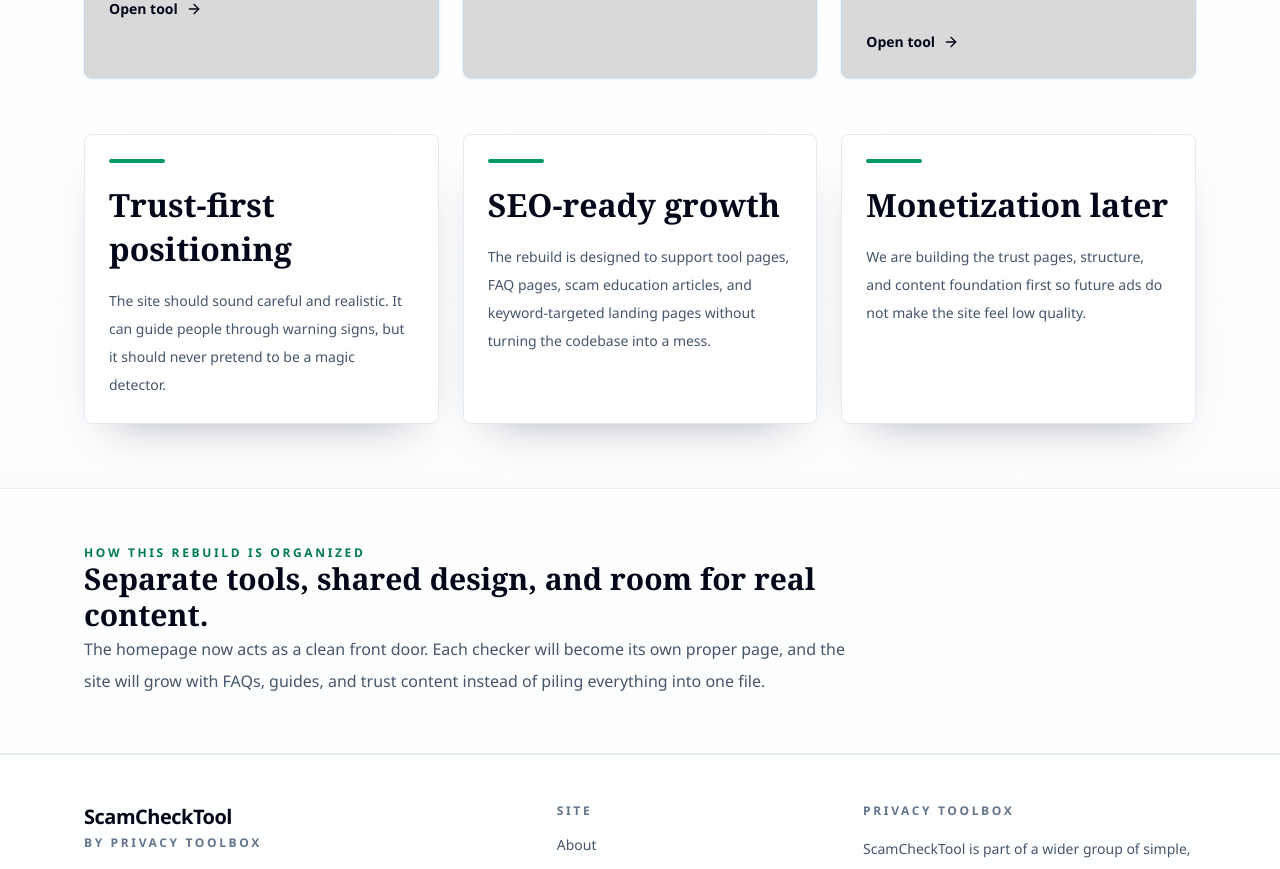
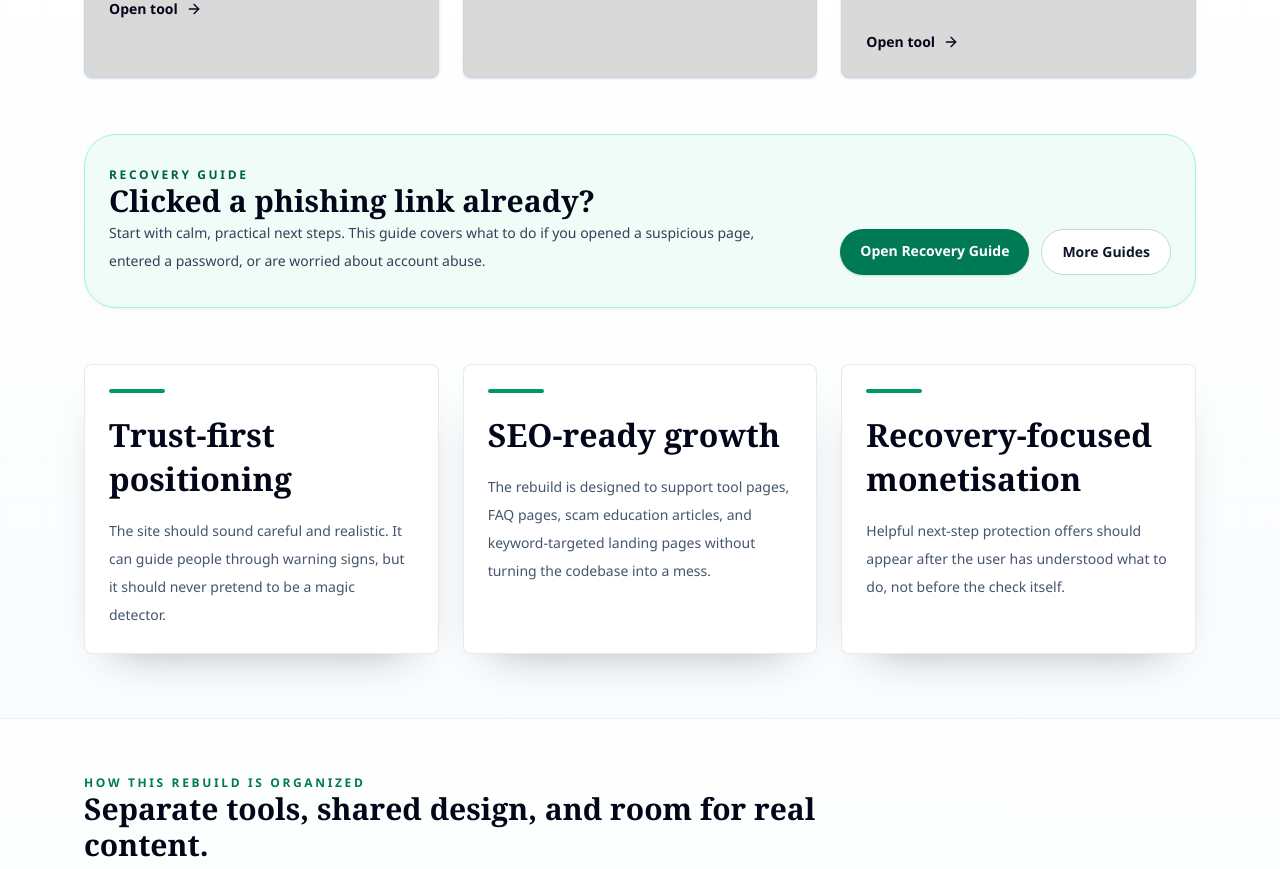
Before and after one commit to Simonm121/scamchecktool, a Next.js app: page / in a window 1280 px wide. Shown: the part 780-1649 px from the top of the page. Built offline with nearby package versions, Linux system fonts and the light colour scheme.

Commit message:
Add clicked phishing link recovery guide and CTAs

```diff
--- a/app/page.tsx
+++ b/app/page.tsx
@@ -59,13 +59,13 @@ export default function HomePage() {
 
             return (
               <Link
-  key={card.href}
-  href={card.href}
-  className="group rounded-lg border border-slate-300 bg-[#d9d9d9] p-6 shadow-sm shadow-slate-300/60 transition hover:-translate-y-0.5 hover:shadow-md"
+                key={card.href}
+                href={card.href}
+                className="group rounded-lg border border-slate-300 bg-[#d9d9d9] p-6 shadow-sm shadow-slate-300/60 transition hover:-translate-y-0.5 hover:shadow-md"
               >
                 <div className="flex h-11 w-11 items-center justify-center rounded-lg bg-[#e5e7eb] text-emerald-700">
-  <Icon size={20} />
-</div>
+                  <Icon size={20} />
+                </div>
                 <h2 className="mt-4 text-2xl font-black leading-snug text-slate-950">
                   {card.title}
                 </h2>
@@ -76,6 +76,40 @@ export default function HomePage() {
               </Link>
             );
           })}
+        </div>
+      </section>
+
+      <section className="mx-auto max-w-6xl px-5 pb-14">
+        <div className="rounded-[2rem] border border-emerald-200 bg-emerald-50/70 px-6 py-8 shadow-sm shadow-emerald-900/5">
+          <div className="grid gap-5 md:grid-cols-[1.5fr_0.9fr] md:items-end">
+            <div className="space-y-3">
+              <p className="text-xs font-semibold uppercase tracking-[0.22em] text-emerald-800">
+                Recovery guide
+              </p>
+              <h2 className="text-3xl font-black tracking-tight text-slate-950">
+                Clicked a phishing link already?
+              </h2>
+              <p className="max-w-2xl text-sm leading-7 text-slate-700">
+                Start with calm, practical next steps. This guide covers what to do if you opened
+                a suspicious page, entered a password, or are worried about account abuse.
+              </p>
+            </div>
+
+            <div className="flex flex-wrap gap-3 md:justify-end">
+              <Link
+                href="/clicked-phishing-link"
+                className="rounded-full bg-emerald-700 px-5 py-3 text-sm font-semibold !text-white shadow-sm transition hover:bg-emerald-800"
+              >
+                Open Recovery Guide
+              </Link>
+              <Link
+                href="/guides"
+                className="rounded-full border border-slate-300 bg-white px-5 py-3 text-sm font-semibold text-slate-700 transition hover:border-slate-400 hover:text-slate-950"
+              >
+                More Guides
+              </Link>
+            </div>
+          </div>
         </div>
       </section>
 
@@ -94,10 +128,10 @@ export default function HomePage() {
           </p>
         </SectionCard>
 
-        <SectionCard title="Monetization later">
+        <SectionCard title="Recovery-focused monetisation">
           <p className="text-sm leading-7">
-            We are building the trust pages, structure, and content foundation first so future ads
-            do not make the site feel low quality.
+            Helpful next-step protection offers should appear after the user has understood what to
+            do, not before the check itself.
           </p>
         </SectionCard>
       </section>
```
